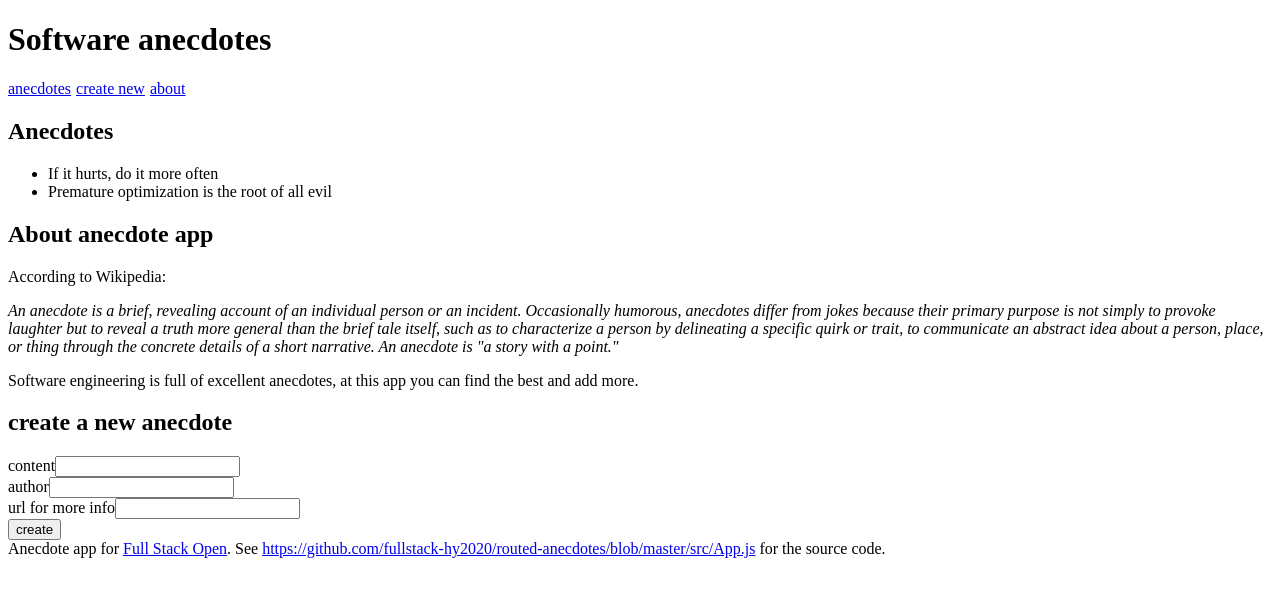
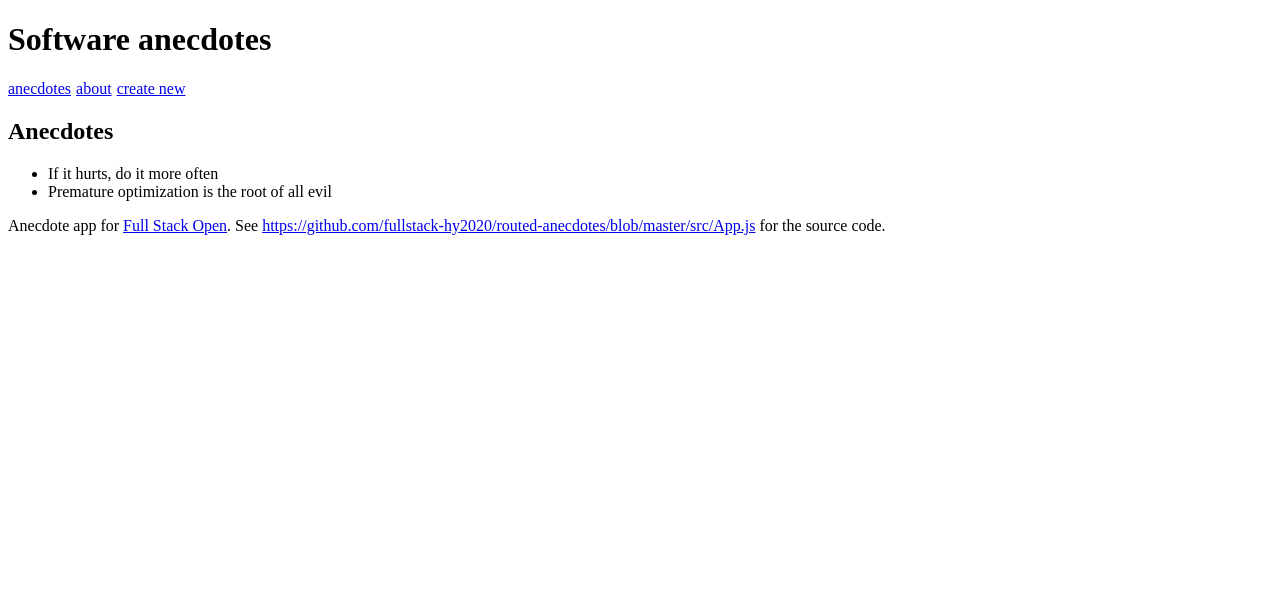
Before and after one commit to mikkohyy/full-stack-open, a React (Create React App) app in the folder part7/routed-anecdotes/: page / in a window 1280 px wide. Shown: the top 596 px of the page. Built offline with nearby package versions, Linux system fonts and the light colour scheme.

Commit message:
add execise 7.1

```diff
--- a/part7/routed-anecdotes/package.json
+++ b/part7/routed-anecdotes/package.json
@@ -8,6 +8,7 @@
     "@testing-library/user-event": "^14.1.1",
     "react": "^18.0.0",
     "react-dom": "^18.0.0",
+    "react-router-dom": "^6.3.0",
     "react-scripts": "5.0.1",
     "web-vitals": "^2.1.4"
   },
--- a/part7/routed-anecdotes/src/App.js
+++ b/part7/routed-anecdotes/src/App.js
@@ -1,4 +1,8 @@
 import { useState } from 'react'
+import {
+  BrowserRouter as Router,
+  Routes, Route, Link
+} from 'react-router-dom'
 
 const Menu = () => {
   const padding = {
@@ -6,9 +10,9 @@
   }
   return (
     <div>
-      <a href='#' style={padding}>anecdotes</a>
-      <a href='#' style={padding}>create new</a>
-      <a href='#' style={padding}>about</a>
+      <Link style={padding} to='/'>anecdotes</Link>
+      <Link style={padding} to='/about'>about</Link>
+      <Link style={padding} to='/create'>create new</Link>
     </div>
   )
 }
@@ -123,14 +127,16 @@
   }
 
   return (
-    <div>
+    <Router>
       <h1>Software anecdotes</h1>
       <Menu />
-      <AnecdoteList anecdotes={anecdotes} />
-      <About />
-      <CreateNew addNew={addNew} />
+      <Routes>
+        <Route path='/' element={<AnecdoteList anecdotes={anecdotes} />} />
+        <Route path='/about' element={<About />} />
+        <Route path='/create' element={<CreateNew addNew={addNew} />} />
+      </Routes>
       <Footer />
-    </div>
+    </Router>
   )
 }
 
```
Also changed, not shown: 1 other file (tests, documents, lock files or other folders).
